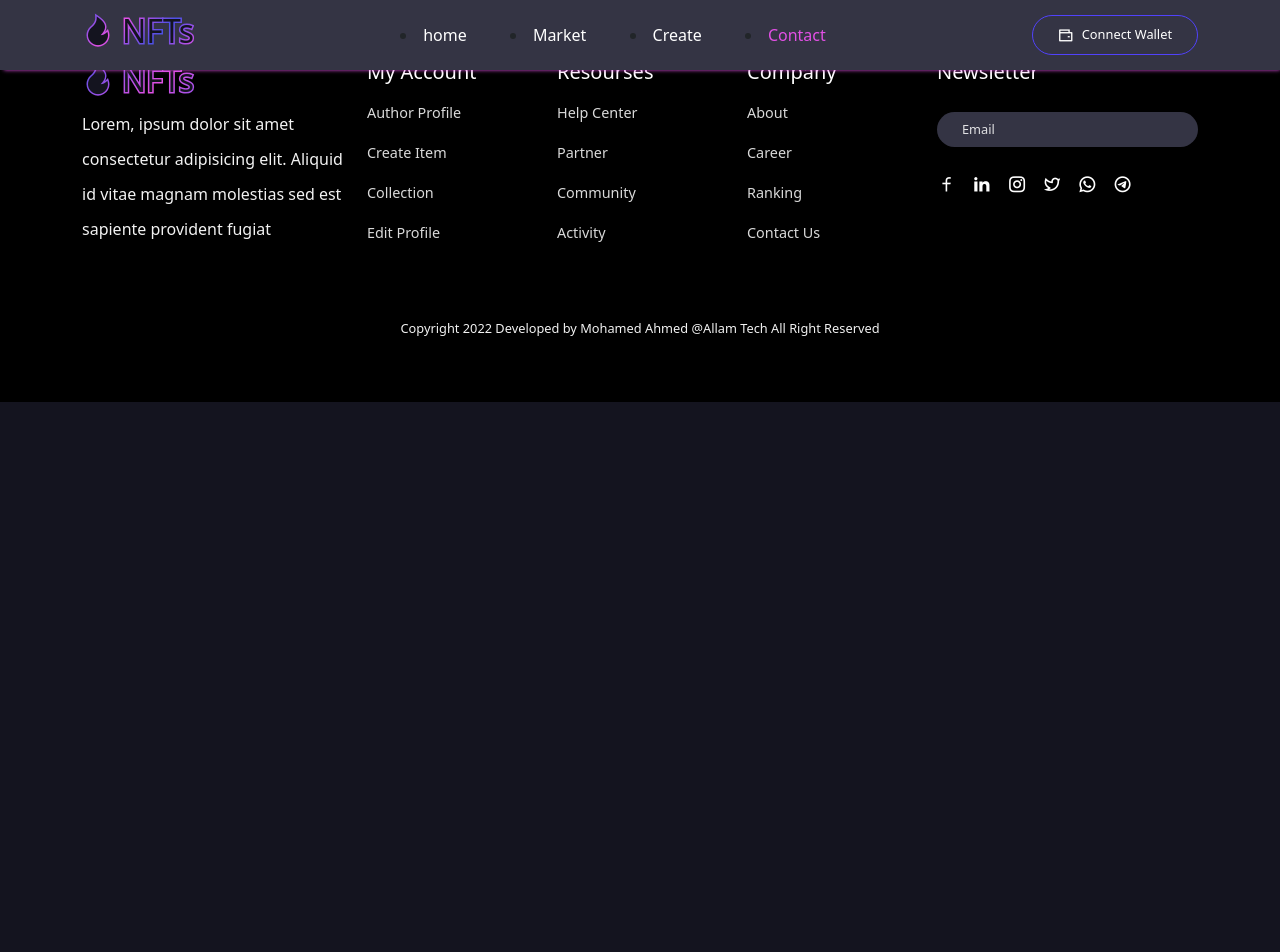
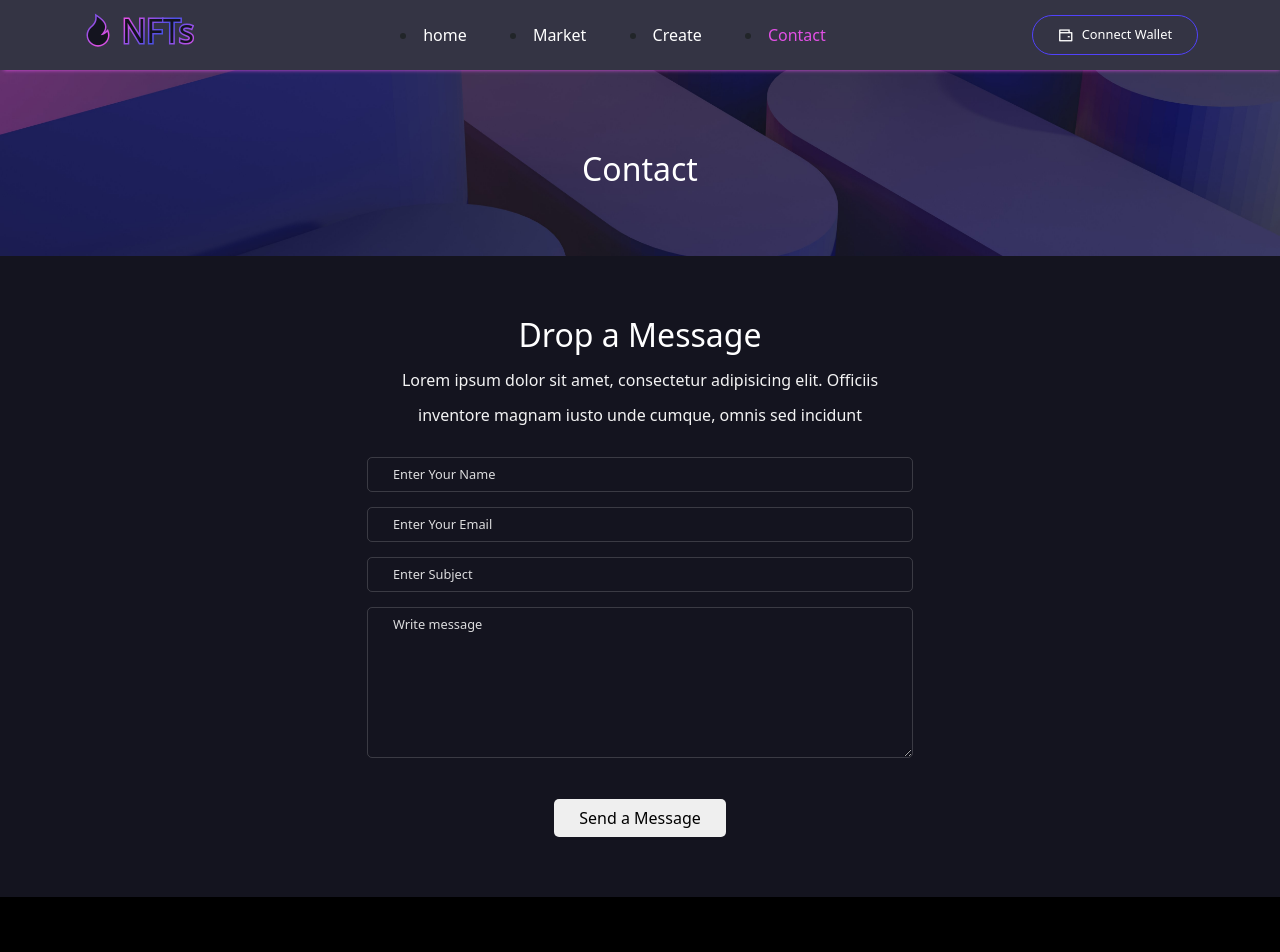
Before and after one commit to mohamdallam/5-nft-website-by-react, a React (Create React App) app: page /contact in a window 1280 px wide. Shown: the top 952 px of the page. Before the commit the page ends 800 px from the top, so only its background shows below. Built offline with nearby package versions, Linux system fonts and the light colour scheme.

Commit message:
contact section

```diff
--- a/src/pages/Contacts.jsx
+++ b/src/pages/Contacts.jsx
@@ -1,7 +1,74 @@
-import React from "react";
+import "./contact.css";
+import React, { useRef } from "react";
+import { Container, Col, Row } from "react-bootstrap";
+import CommonSection from "../components/Ui/Common-section/CommonSection";
 
 const Contacts = () => {
-  return <div>Contacts</div>;
+  const nameRef = useRef("");
+  const emailRef = useRef("");
+  const subjectRef = useRef("");
+  const messageRef = useRef("");
+
+  const handleSubmit = (e) => {
+    e.preventDefault();
+  };
+
+  return (
+    <>
+      <CommonSection title="Contact" />
+
+      <section>
+        <Container>
+          <Row>
+            <Col lg="6" md="6" className="m-auto text-center">
+              <h2>Drop a Message</h2>
+              <p>
+                Lorem ipsum dolor sit amet, consectetur adipisicing elit.
+                Officiis inventore magnam iusto unde cumque, omnis sed incidunt
+              </p>
+              <div className="contact mt-4">
+                <form onSubmit={handleSubmit}>
+                  <div className="form__input">
+                    <input
+                      type="text"
+                      placeholder="Enter Your Name"
+                      ref={nameRef}
+                    />
+                  </div>
+
+                  <div className="form__input">
+                    <input
+                      type="email"
+                      placeholder="Enter Your Email"
+                      ref={emailRef}
+                    />
+                  </div>
+
+                  <div className="form__input">
+                    <input
+                      type="text"
+                      placeholder="Enter Subject"
+                      ref={subjectRef}
+                    />
+                  </div>
+
+                  <div className="form__input">
+                    <textarea
+                      rows="7"
+                      placeholder="Write message"
+                      ref={messageRef}
+                    ></textarea>
+                  </div>
+
+                  <button className="send__btn">Send a Message</button>
+                </form>
+              </div>
+            </Col>
+          </Row>
+        </Container>
+      </section>
+    </>
+  );
 };
 
 export default Contacts;
--- a/src/pages/Create.jsx
+++ b/src/pages/Create.jsx
@@ -15,6 +15,7 @@ const item = {
   creatorImg: avatar,
   currentBid: 7.89,
 };
+
 const Create = () => {
   return (
     <>
--- /dev/null
+++ b/src/pages/contact.css
@@ -0,0 +1,6 @@
+.send__btn {
+  border: none;
+  padding: 7px 25px;
+  border-radius: 5px;
+  margin-top: 20px;
+}
--- a/src/routes/Routers.js
+++ b/src/routes/Routers.js
@@ -17,7 +17,7 @@ const Routers = () => {
       <Route path="/home" element={<Home />} />
       <Route path="/market" element={<Market />} />
       <Route path="/create" element={<Create />} />
-      <Route path="/contacts" element={<Contacts />} />
+      <Route path="/contact" element={<Contacts />} />
       <Route path="/seller-profile" element={<SellerProfile />} />
       <Route path="/edit-profile" element={<EditProfile />} />
       <Route path="/wallets" element={<Wallets />} />
```
